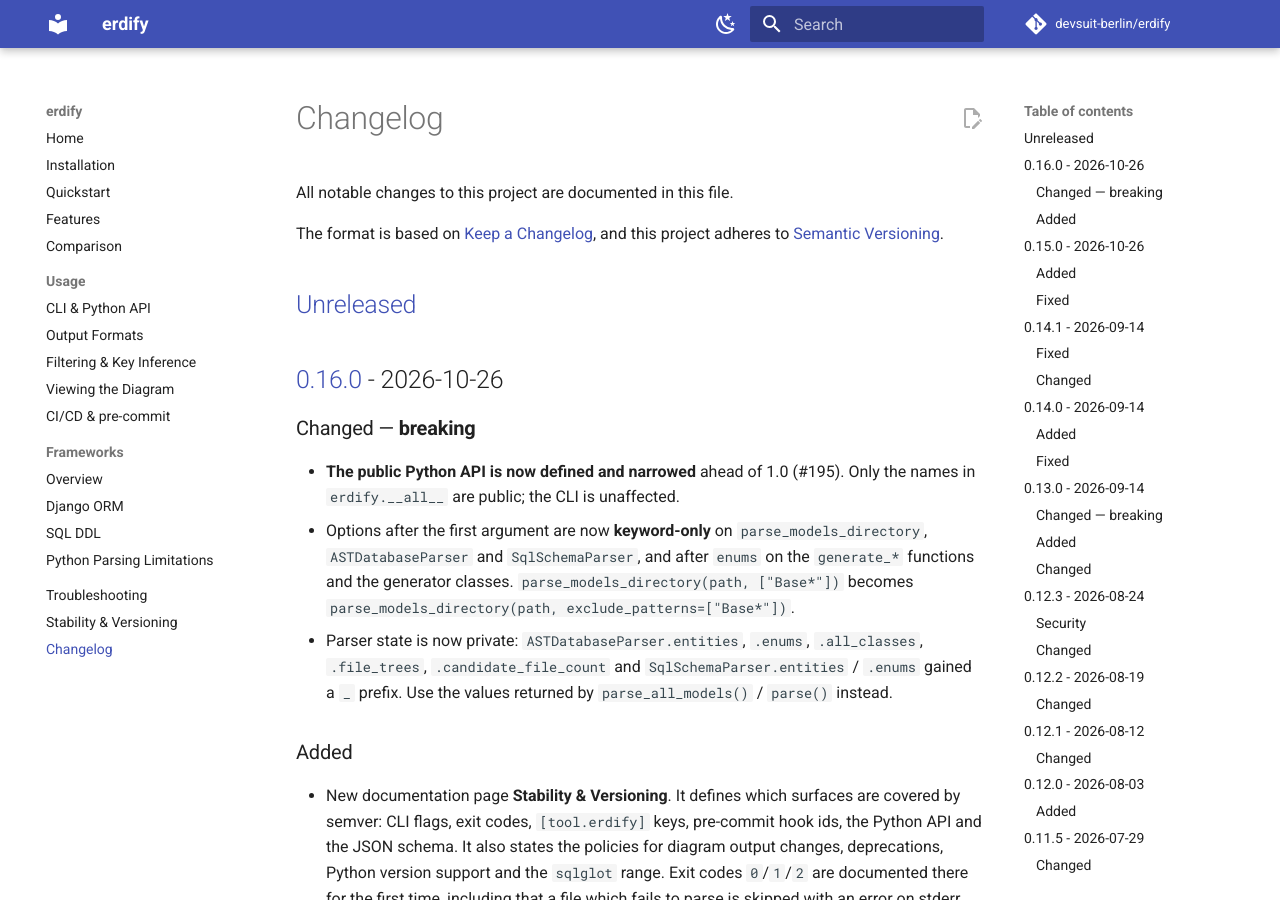
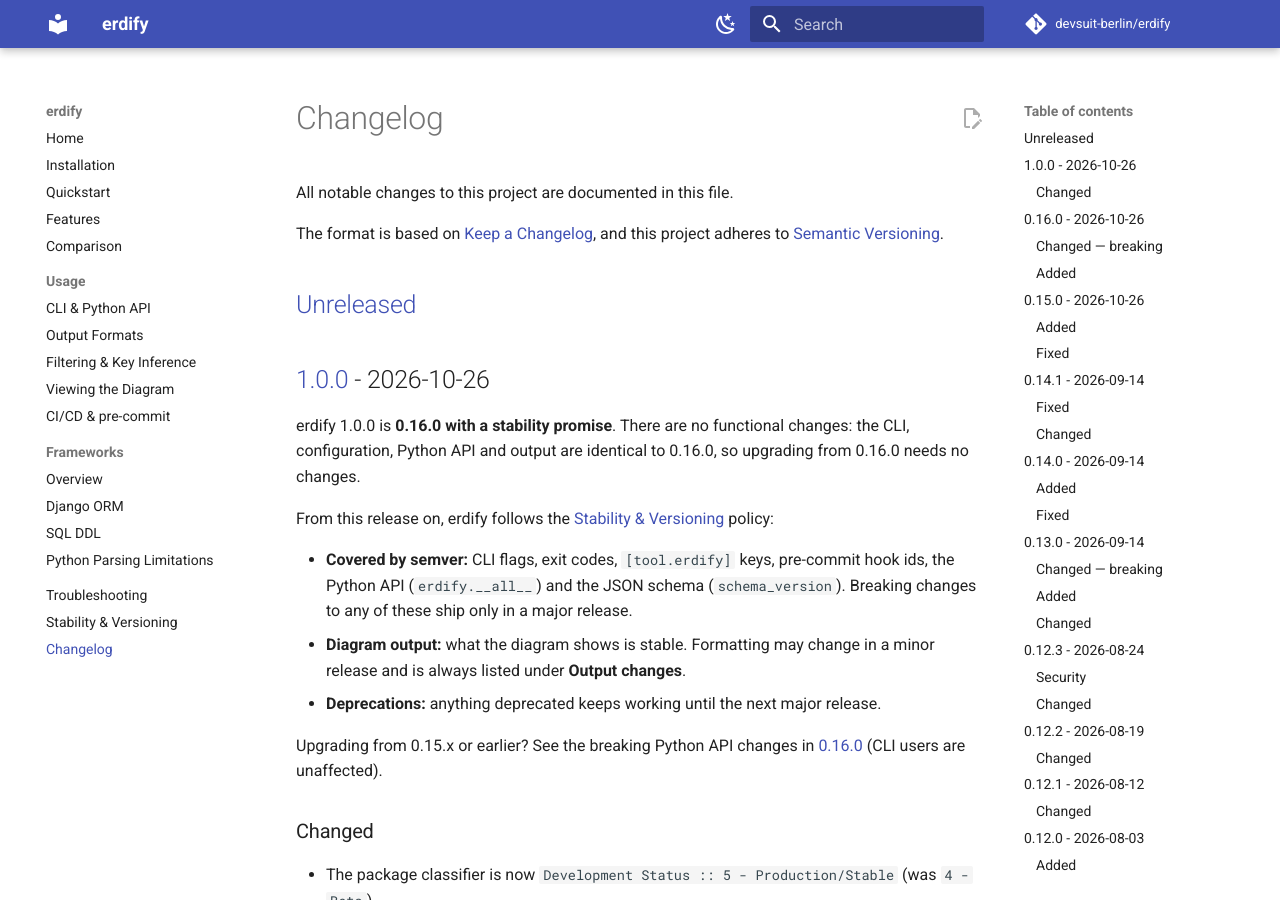
Before and after one commit to devsuit-berlin/erdify, an MkDocs documentation site: the page built from docs/changelog.md, in a window 1280 px wide and 900 px high. Built offline with MkDocs 1.6.1 and Material for MkDocs 9.7.7, drawn with Linux system fonts in a browser that asks for light colours; comment, search, counter and statistics services are not loaded.

Commit message:
chore: release 1.0.0 (#204)
## Summary

Release PR for **1.0.0**. There are no functional changes from 0.16.0;
this marks the 0.16.0 contract as stable.

- `pyproject.toml`: version `1.0.0`, and the classifier `Development
Status :: 4 - Beta` becomes `5 - Production/Stable`.
- `uv lock` re-run.
- `CHANGELOG.md`: new `[1.0.0]` section with the stability promise
(pointing to the Stability & Versioning page), a pointer to the 0.16.0
breaking changes for anyone upgrading from 0.15.x, and the compare
links.
- The documented pre-commit `rev:` (`.pre-commit-hooks.yaml`,
`docs/usage/ci.md`) moves to `v1.0.0`.

The link to 0.16.0 points to the GitHub release instead of a heading
anchor, because GitHub and mkdocs generate different anchors for
`[0.16.0] - 2026-10-26`.

## Related issues

Follows the 0.16.0 milestone (#195, #196, #197).

## Type of change

- [ ] Bug fix
- [ ] New feature
- [ ] Documentation
- [x] Refactor / maintenance

## Checklist

- [ ] Tests added or updated for the change (release bookkeeping only)
- [x] `uv run pytest` passes locally (352 passed)
- [x] pre-commit (incl. `uv-lock`) passes on all files; `mkdocs build
--strict` passes (social cards disabled locally)
- [x] `CHANGELOG.md` updated

```diff
--- a/.pre-commit-hooks.yaml
+++ b/.pre-commit-hooks.yaml
@@ -2,7 +2,7 @@
 #
 #   repos:
 #     - repo: https://github.com/devsuit-berlin/erdify
-#       rev: v0.16.0
+#       rev: v1.0.0
 #       hooks:
 #         - id: erdify
 #           args: [./src/database, -o, docs/erd.puml]
--- a/CHANGELOG.md
+++ b/CHANGELOG.md
@@ -6,6 +6,32 @@ The format is based on [Keep a Changelog](https://keepachangelog.com/en/1.1.0/),
 and this project adheres to [Semantic Versioning](https://semver.org/spec/v2.0.0.html).
 
 ## [Unreleased]
+
+## [1.0.0] - 2026-10-26
+
+erdify 1.0.0 is **0.16.0 with a stability promise**. There are no functional
+changes: the CLI, configuration, Python API and output are identical to 0.16.0,
+so upgrading from 0.16.0 needs no changes.
+
+From this release on, erdify follows the
+[Stability & Versioning](https://erdify.devsuit.io/stability/) policy:
+
+- **Covered by semver:** CLI flags, exit codes, `[tool.erdify]` keys,
+  pre-commit hook ids, the Python API (`erdify.__all__`) and the JSON schema
+  (`schema_version`). Breaking changes to any of these ship only in a major
+  release.
+- **Diagram output:** what the diagram shows is stable. Formatting may change
+  in a minor release and is always listed under **Output changes**.
+- **Deprecations:** anything deprecated keeps working until the next major
+  release.
+
+Upgrading from 0.15.x or earlier? See the breaking Python API changes in
+[0.16.0](https://github.com/devsuit-berlin/erdify/releases/tag/v0.16.0) (CLI users are unaffected).
+
+### Changed
+
+- The package classifier is now `Development Status :: 5 - Production/Stable`
+  (was `4 - Beta`).
 
 ## [0.16.0] - 2026-10-26
 
@@ -639,7 +665,8 @@ open-source maintenance.
 
 - Initial release: generate PlantUML ERD diagrams from SQLModel models via AST.
 
-[Unreleased]: https://github.com/devsuit-berlin/erdify/compare/v0.16.0...HEAD
+[Unreleased]: https://github.com/devsuit-berlin/erdify/compare/v1.0.0...HEAD
+[1.0.0]: https://github.com/devsuit-berlin/erdify/compare/v0.16.0...v1.0.0
 [0.16.0]: https://github.com/devsuit-berlin/erdify/compare/v0.15.0...v0.16.0
 [0.15.0]: https://github.com/devsuit-berlin/erdify/compare/v0.14.1...v0.15.0
 [0.14.1]: https://github.com/devsuit-berlin/erdify/compare/v0.14.0...v0.14.1
--- a/pyproject.toml
+++ b/pyproject.toml
@@ -1,6 +1,6 @@
 [project]
 name = "erdify"
-version = "0.16.0"
+version = "1.0.0"
 description = "A zero-dependency ERD generator for your Python models — pure AST, no database required."
 readme = "README.md"
 license = "MIT"
@@ -25,7 +25,7 @@ keywords = [
     "ddl",
 ]
 classifiers = [
-    "Development Status :: 4 - Beta",
+    "Development Status :: 5 - Production/Stable",
     "Intended Audience :: Developers",
     "Programming Language :: Python :: 3 :: Only",
     "Programming Language :: Python :: 3.11",
```
Also changed, not shown: docs/usage/ci.md (+1 -1 lines), 1 other file.
